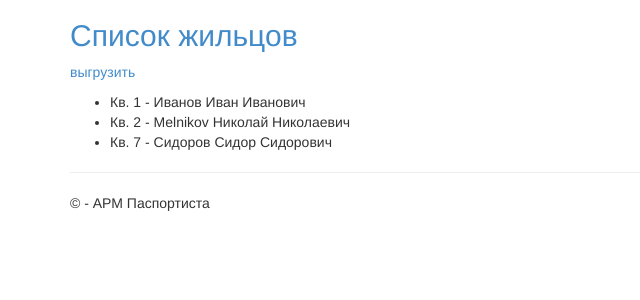
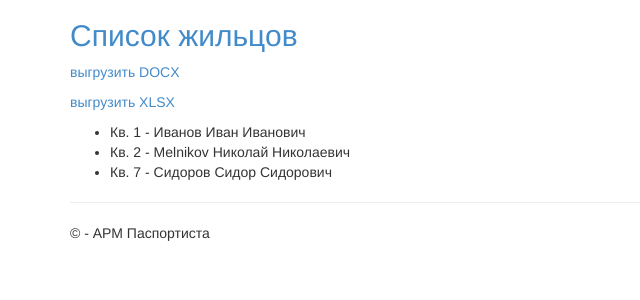
Before and after one commit to HodoGo/passportofficer, a Django app: page /report/ in a window 1280 px wide. Shown: the part 51-351 px from the top of the page, without its empty margins (0-640 px from the left). Run offline with Django 3.2, Linux system fonts and the light colour scheme; data comes from the database, SQL or seed files in the repository; some libraries are stand-ins or nearby versions.

Commit message:
add export xlsx

```diff
--- a/reportapp/templates/reportapp/people_list.html
+++ b/reportapp/templates/reportapp/people_list.html
@@ -3,7 +3,8 @@
 {% block content %}
 
 <h2><a href="{% url 'reportapp:people_list' %}">Список жильцов</a></h2>
-<p><a href="{% url 'reportapp:export_word' %}">выгрузить</a></p>
+<p><a href="{% url 'reportapp:export_word' %}">выгрузить DOCX</a></p>
+<p><a href="{% url 'reportapp:export_excel' %}">выгрузить XLSX</a></p>
 <ul>
     {% for people in object_list %}
     <li>{{ people.flat}} - {{ people.lastname}}  {{ people.firstname }} {{ people.fathername}}
--- a/reportapp/urls.py
+++ b/reportapp/urls.py
@@ -7,4 +7,5 @@ app_name = 'reportapp'
 urlpatterns = [
     path('',views.people_list,name='people_list'),
     path('export_word/',views.export_word,name='export_word'),
+    path('export_excel/',views.export_excel,name='export_excel'),
 ]
--- a/reportapp/views.py
+++ b/reportapp/views.py
@@ -1,5 +1,6 @@
 from django.shortcuts import render
 from docxtpl import DocxTemplate
+from xlsxtpl.writerx import BookWriter
 from django.http import HttpResponse
 import os
 
@@ -24,3 +25,23 @@ def export_word(request):
   response['Content-Disposition'] = 'attachment; filename=download.docx'
   doc.save(response)
   return response
+
+def export_excel(request):
+  _PATH = os.path.abspath(os.path.dirname(__file__))
+  XLSX_TEMP = os.path.join(_PATH, 'static', 'xlsx','example.xlsx')
+  xlsx =  BookWriter(XLSX_TEMP)
+  xlsx.jinja_env.globals.update(dir=dir, getattr=getattr)
+
+  p = People.objects.select_related().order_by('flat').all()
+
+  person_info = {'address': u'Test', 'name': u'rwe', 'fm': 178 }
+  person_info['rows'] = p
+  person_info['tpl_idx'] = 0
+  payloads = [person_info]
+
+  xlsx.render_book(payloads=payloads)
+  response = HttpResponse(content_type='application/vnd.ms-excel')
+  response['Content-Disposition'] = 'attachment; filename=your_template_name.xlsx'
+  xlsx.save(response)
+
+  return response
--- a/requirements.txt
+++ b/requirements.txt
@@ -1,3 +1,4 @@
 django
 django-bootstrap4
 docxtpl
+xlsxtpl
```
Also changed, not shown: 2 other files.
